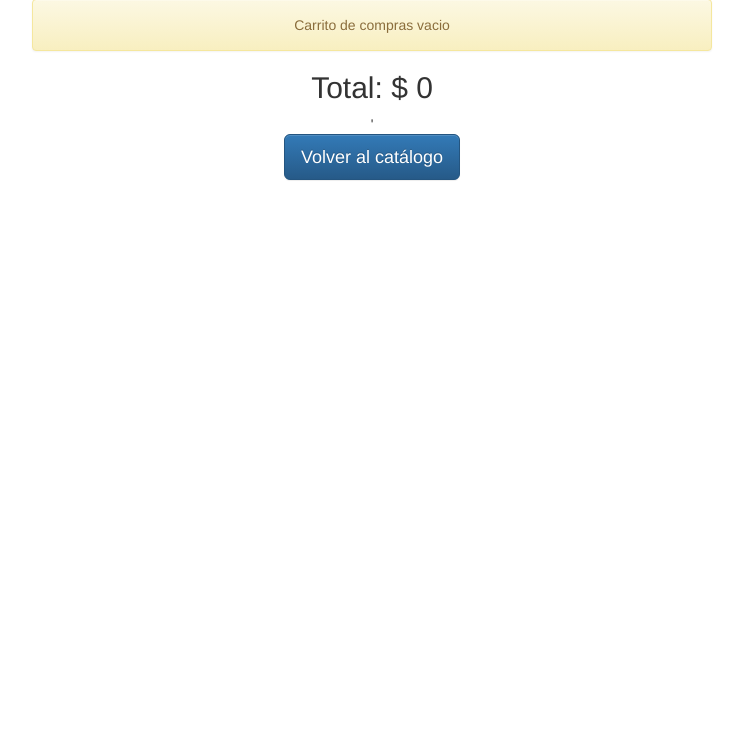
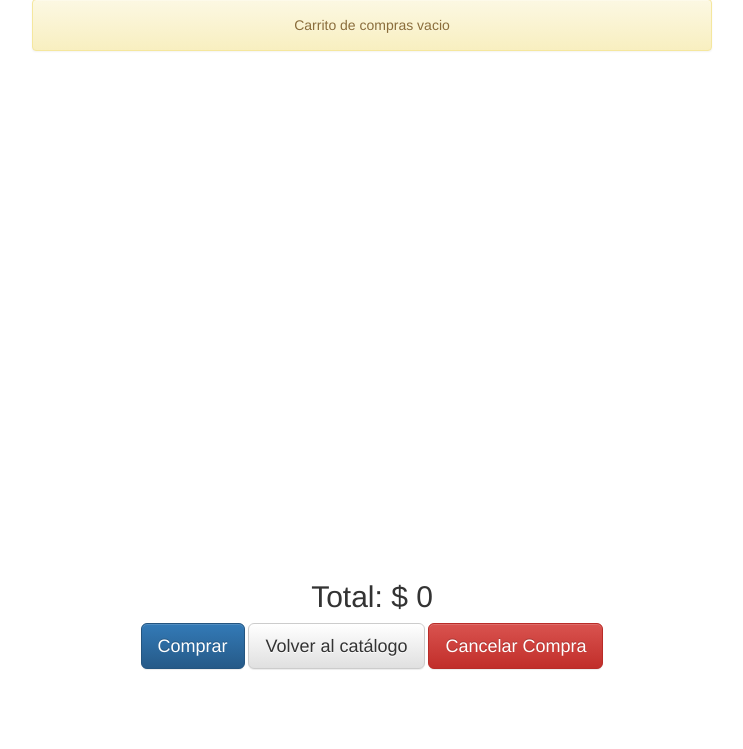
Before and after one commit to UCA-Rosario-Sistemas/bs, a PHP site: page /carrito.php in a window 1280 px wide. Shown: the part 51-800 px from the top of the page, without its empty margins (268-1011 px from the left). Run offline with PHP 8.4, Linux system fonts and the light colour scheme; some libraries are stand-ins or nearby versions.

Commit message:
UI Improvement

```diff
--- a/carrito.php
+++ b/carrito.php
@@ -157,11 +157,16 @@
 
 	?>
 	</container>
-	<div class="text-center fixed-bottom">
-		<h2 id="total" >Total: $ <?php echo $total ?></h2>'
+	<div class="text-center navbar-fixed-bottom" style="padding-bottom: 80px;">
+		<h2 id="total" >Total: $ <?php echo $total ?></h2>
 
 
-		<div><a class="btn btn-primary btn-lg static-bottom" href="productos.php" role="button">Volver al catálogo</a></div>
+		<div>
+			<a class="btn btn-primary btn-lg " href="#" role="button">Comprar </a>
+			<a class="btn btn-default btn-lg " href="productos.php" role="button">Volver al catálogo</a>
+			<a class="btn btn-danger btn-lg " href="#" role="button"> Cancelar Compra </a>
+
+		</div>
 	</div>
 <script src="http://code.jquery.com/jquery-2.1.3.min.js"></script>
 <script type="text/javascript" src="js/script.js"></script>
```
